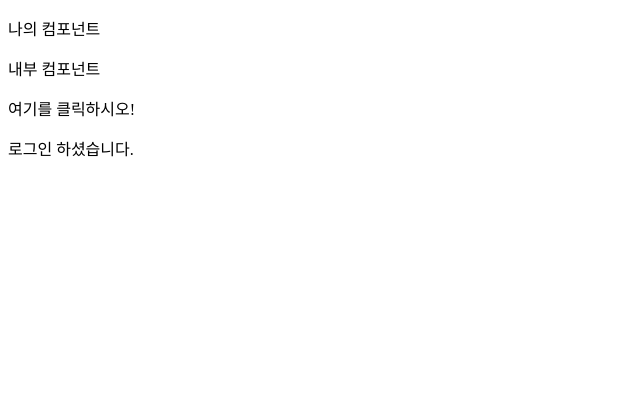
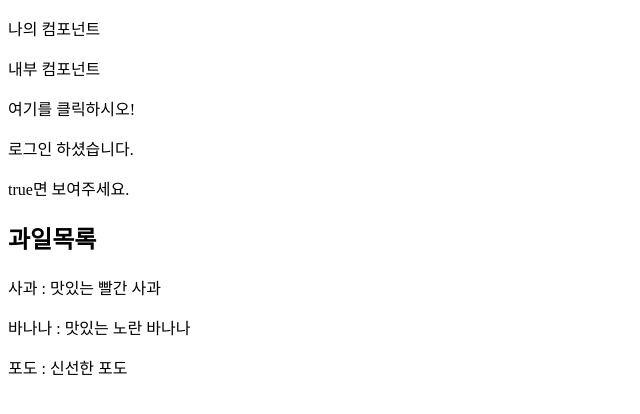
Before and after one commit to JJ0824/react, a React (Vite) app: page / in a window 1280 px wide. Shown: the top 414 px of the page, without its empty margins (0-640 px from the left). Built offline with nearby package versions, Linux system fonts and the light colour scheme.

Commit message:
practice react

```diff
--- a/src/MyComp.jsx
+++ b/src/MyComp.jsx
@@ -100,12 +100,25 @@ export function MyComp() {
 
   const isLoggedIn = true;
 
+  const itemList = [
+    { id : 1, name : "사과", description : "맛있는 빨간 사과" },
+    { id : 2, name : "바나나", description :"맛있는 노란 바나나" },
+    { id : 3, name : "포도", description : "신선한 포도" },
+  ]
+
   return (
     <>
       <p>나의 컴포넌트</p>
       <MyCompOnly />
       <div onClick={()=> method1("1000")}>여기를 클릭하시오!</div>
       {isLoggedIn ? <p>로그인 하셨습니다.</p> : <p>로그인해주세요.</p>}
+      {isLoggedIn && <p>true면 보여주세요.</p>}
+      <h2>과일목록</h2>
+      {itemList.map((item)=> (
+        <p key={item.id}>
+          {item.name} : {item.description}
+        </p>
+      ))}
     </>
   );
 }
--- a/src/main.jsx
+++ b/src/main.jsx
@@ -2,8 +2,4 @@ import { StrictMode } from 'react'
 import { createRoot } from 'react-dom/client'
 import App from './App.jsx'
 
-createRoot(document.getElementById('root')).render(
-  <StrictMode>
-    <App />
-  </StrictMode>,
-);
+createRoot(document.getElementById('root')).render(<App />);
```
